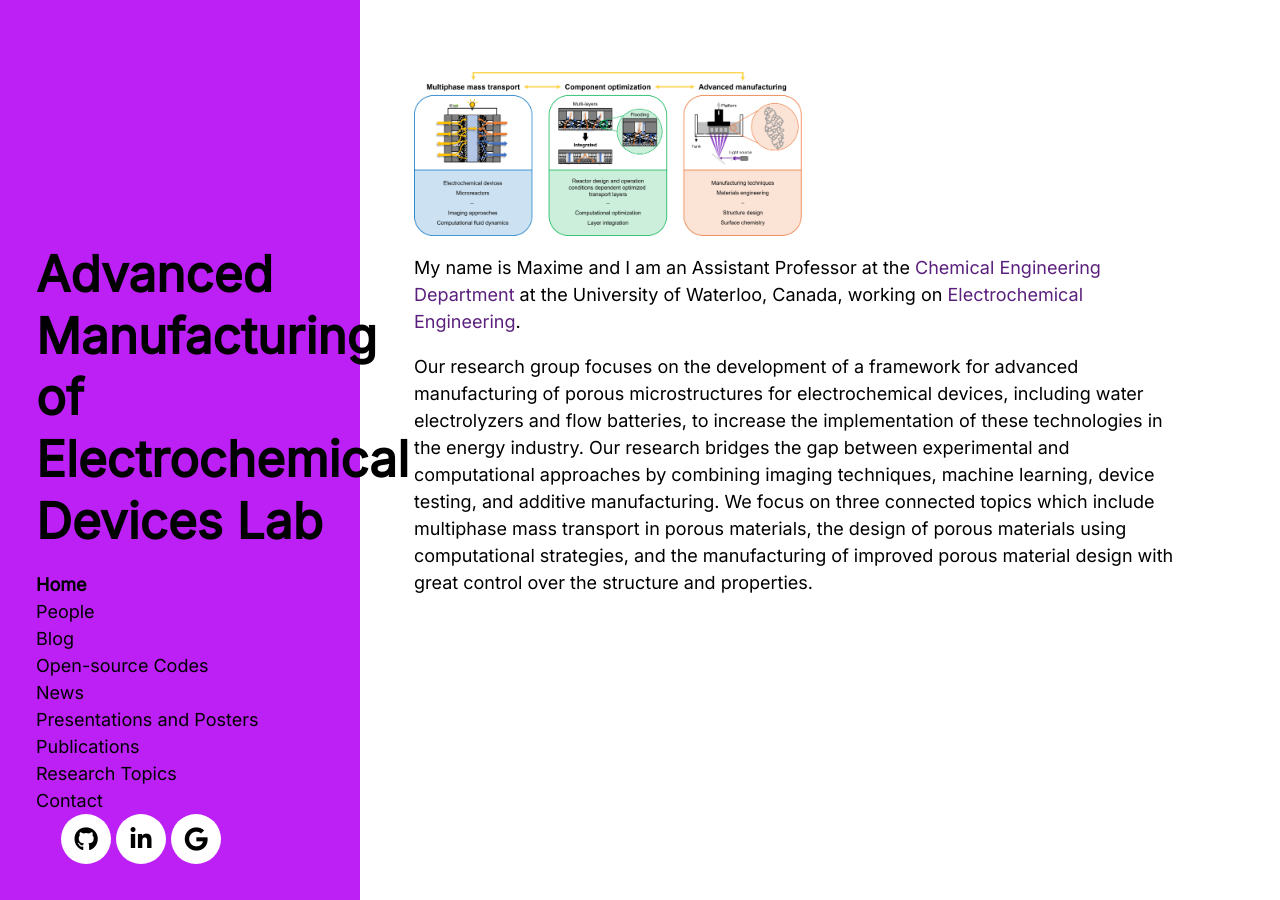
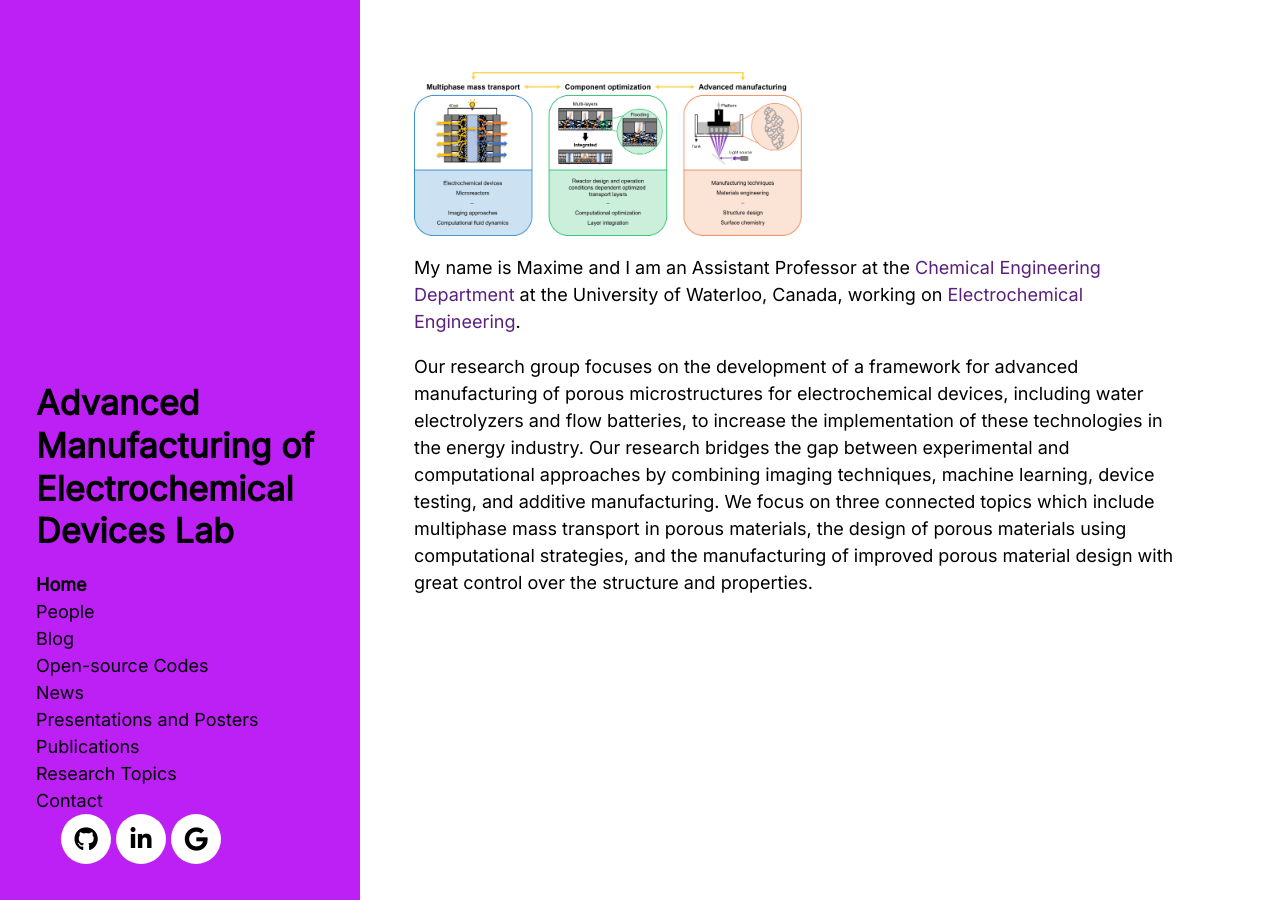
Before and after one commit to MaximevdHeijden/MaximevdHeijden.github.io, a Jekyll site: the page built from index.html, in a window 1280 px wide. Built offline with Jekyll 4.4.1, drawn with Linux system fonts in a browser that asks for light colours; nearby versions of some CDN libraries; the list of posts is cut into pages by our own code.

Commit message:
Update hyde.css

```diff
--- a/public/css/hyde.css
+++ b/public/css/hyde.css
@@ -80,7 +80,7 @@ html {
   color: #000000;
   margin-top: 0;
   font-family: "Inter", serif;
-  font-size: 2.75rem;
+  font-size: 1.9rem;
 }
 
 /* Sidebar nav */
```
